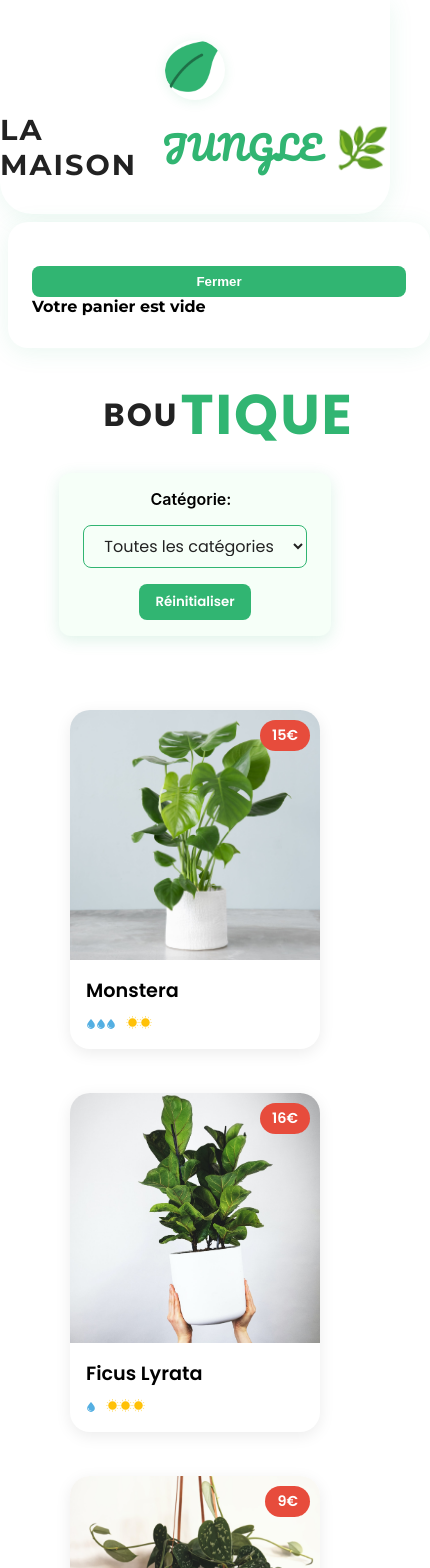
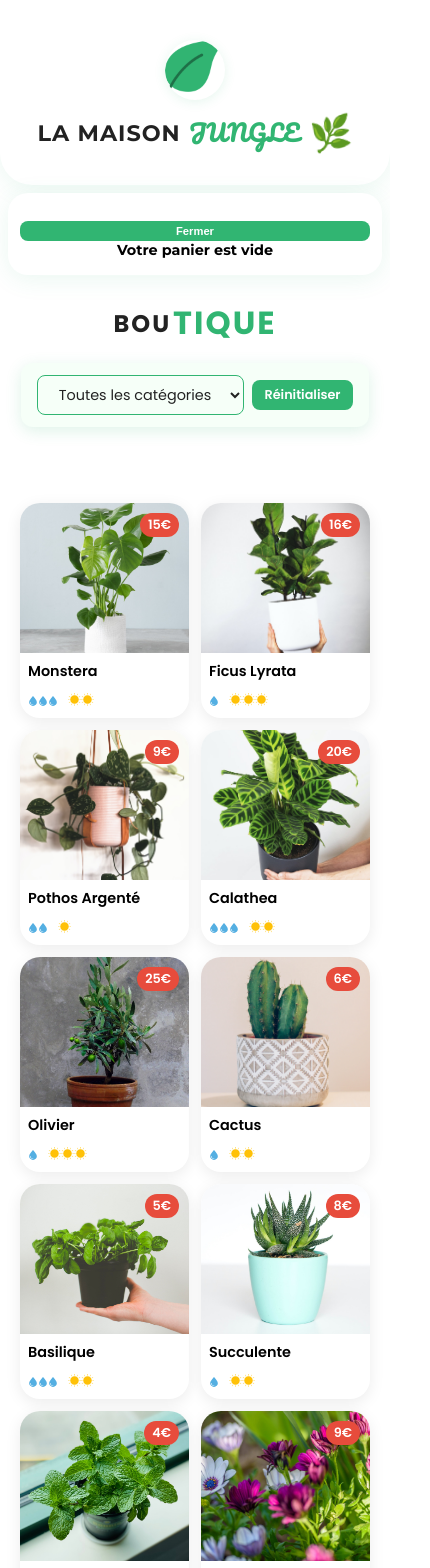
Before and after one commit to Tiavina19/La-maison-jungle, a React (Create React App) app: page / in a window 390 px wide. Shown: the top 1568 px of the page, 430 px wide, since content can reach past the window. Built offline with nearby package versions, Linux system fonts and the light colour scheme.

Commit message:
feat: improve cart button design and mobile responsiveness

```diff
--- a/src/components/Cart.js
+++ b/src/components/Cart.js
@@ -61,8 +61,9 @@ function Cart({ cart, updateCart }) {
           <button
             className="lmj-cart-toggle-button"
             onClick={() => setIsOpen(true)}
+            title="Ouvrir le panier"
           >
-            Ouvrir le Panier
+            🛒
           </button>
         </div>
       )}
--- a/src/styles/Banner.css
+++ b/src/styles/Banner.css
@@ -40,6 +40,9 @@
   align-items: center;
   gap: 8px;
   animation: fadeInBanner 1.6s 0.2s backwards;
+  flex-wrap: wrap;
+  justify-content: center;
+  text-align: center;
 }
 
 .lmj-title-green {
@@ -71,7 +74,8 @@
 
 @media (max-width: 768px) {
   .lmj-title {
-    font-size: 2.5rem;
+    font-size: 2rem;
+    gap: 4px;
   }
   .lmj-baseline {
     font-size: 1rem;
@@ -84,8 +88,12 @@
     height: 60px;
   }
   .lmj-title {
-    font-size: 1.8rem;
-    gap: 4px;
+    font-size: 1.4rem;
+    gap: 2px;
+    letter-spacing: 1px;
+  }
+  .lmj-title-green {
+    font-size: 1em;
   }
   .lmj-baseline {
     display: none;
--- a/src/styles/Cart.css
+++ b/src/styles/Cart.css
@@ -34,6 +34,37 @@
 	padding: 8px 0;
 	border-bottom: 1px solid #eafff3;
 	font-size: 1.1rem;
+	word-break: break-word;
+  }
+
+  .lmj-cart-item {
+    display: flex;
+    justify-content: space-between;
+    align-items: center;
+    padding: 8px 0;
+    border-bottom: 1px solid #eafff3;
+    font-size: 1.1rem;
+    word-break: break-word;
+  }
+
+  .lmj-cart-remove {
+    background: #e74c3c !important;
+    color: white;
+    border: none;
+    border-radius: 50%;
+    width: 24px;
+    height: 24px;
+    display: flex;
+    align-items: center;
+    justify-content: center;
+    cursor: pointer;
+    font-size: 0.8rem;
+    font-weight: bold;
+    margin-left: 8px;
+  }
+
+  .lmj-cart-remove:hover {
+    background: #c0392b !important;
   }
 
   .lmj-cart h3 {
@@ -42,6 +73,10 @@
 	font-weight: 700;
 	text-align: right;
 	margin: 16px 0 8px 0;
+  }
+
+  .lmj-cart > div {
+    text-align: center;
   }
 
   .lmj-cart button,
@@ -55,11 +90,68 @@
 	cursor: pointer;
 	transition: background 0.2s;
 	margin-top: 12px;
+	font-size: 0.9rem;
+	text-align: center;
   }
 
-  .lmj-cart button:hover,
-  .lmj-cart-toggle-button:hover {
-	background: #228a4d;
+  .lmj-cart-closed .lmj-cart-toggle-button {
+    padding: 10px;
+    font-size: 1.5rem;
+    border-radius: 50%;
+    margin: 0;
+    box-shadow: 0 4px 12px rgba(0, 0, 0, 0.15);
+    width: 50px;
+    height: 50px;
+    display: flex;
+    align-items: center;
+    justify-content: center;
+    background: white;
+    color: #31b572;
+    border: 2px solid #31b572;
+  }
+
+
+
+  .lmj-cart-closed .lmj-cart-toggle-button {
+    position: relative;
+  }
+
+  .lmj-cart-closed .lmj-cart-toggle-button:hover {
+    transform: scale(1.1);
+    box-shadow: 0 6px 16px rgba(49, 181, 114, 0.4);
+  }
+
+  .lmj-cart-closed .lmj-cart-toggle-button:hover::after {
+    content: "Panier";
+    position: absolute;
+    top: -35px;
+    left: 50%;
+    transform: translateX(-50%);
+    background: #333;
+    color: white;
+    padding: 5px 10px;
+    border-radius: 4px;
+    font-size: 0.8rem;
+    white-space: nowrap;
+    z-index: 1000;
+    animation: fadeIn 0.2s ease;
+  }
+
+  @keyframes fadeIn {
+    from { opacity: 0; transform: translateX(-50%) translateY(5px); }
+    to { opacity: 1; transform: translateX(-50%) translateY(0); }
+  }
+
+  .lmj-cart-closed {
+    display: flex;
+    justify-content: center;
+    margin: 0;
+    align-items: center;
+  }
+
+  .lmj-cart-animated {
+    display: flex;
+    justify-content: center;
   }
 
 @media (max-width: 768px) {
@@ -67,5 +159,78 @@
     width: 100%;
     max-width: none;
     margin: 0 0 24px 0;
+    padding: 24px 16px;
+  }
+
+  .lmj-cart h2 {
+    font-size: 1.5rem;
+  }
+
+  .lmj-cart h3 {
+    font-size: 1.1rem;
+    word-break: break-word;
+  }
+
+  .lmj-cart button,
+  .lmj-cart-toggle-button {
+    font-size: 0.8rem;
+    padding: 6px 12px;
+  }
+
+  .lmj-cart ul > div {
+    font-size: 0.9rem;
+  }
+
+  .lmj-cart-item {
+    font-size: 0.9rem;
+  }
+
+  .lmj-cart-remove {
+    width: 20px;
+    height: 20px;
+    font-size: 0.7rem;
   }
 }
+
+@media (max-width: 480px) {
+  .lmj-cart {
+    padding: 16px 12px;
+  }
+
+  .lmj-cart h2 {
+    font-size: 1.2rem;
+  }
+
+  .lmj-cart h3 {
+    font-size: 1rem;
+    text-align: center;
+  }
+
+  .lmj-cart button,
+  .lmj-cart-toggle-button {
+    font-size: 0.7rem;
+    padding: 4px 8px;
+    width: auto;
+    min-width: 60px;
+  }
+
+  .lmj-cart ul > div {
+    font-size: 0.8rem;
+    padding: 6px 0;
+  }
+
+  .lmj-cart-item {
+    font-size: 0.8rem;
+    padding: 6px 0;
+  }
+
+  .lmj-cart-remove {
+    width: 18px;
+    height: 18px;
+    font-size: 0.6rem;
+  }
+
+  .lmj-cart > div {
+    font-size: 0.9rem;
+  }
+}
--- a/src/styles/Categories.css
+++ b/src/styles/Categories.css
@@ -11,6 +11,7 @@
   .lmj-categories-label {
     font-weight: 600;
     margin-right: 8px;
+    color: #222;
   }
 
   .lmj-categories-select {
@@ -41,12 +42,26 @@
 
 @media (max-width: 480px) {
   .lmj-categories-container {
-    flex-direction: column;
+    flex-direction: row;
     align-items: center;
+    justify-content: center;
+    gap: 0.5rem;
+    padding: 12px 16px;
   }
+
+  .lmj-categories-label {
+    display: none;
+  }
+
   .lmj-categories-select {
-    width: 100%;
-    max-width: 300px;
+    width: auto;
+    min-width: 150px;
     text-align: center;
+    font-size: 0.9rem;
+  }
+
+  .lmj-categories-reset {
+    font-size: 0.8rem;
+    padding: 6px 12px;
   }
 }
--- a/src/styles/Footer.css
+++ b/src/styles/Footer.css
@@ -1,7 +1,7 @@
-.lmj-footer {
-	background: #f6fff8;
+footer {
+	background: var(--bg-tertiary);
 	border-top: 1px solid #eafff3;
-	color: #222;
+	color: var(--text-muted);
 	padding: 24px 0 16px 0;
 	text-align: center;
 	font-family: 'Montserrat', Arial, sans-serif;
--- a/src/styles/Layout.css
+++ b/src/styles/Layout.css
@@ -11,6 +11,12 @@
 	}
 }
 
+@media (max-width: 1024px) and (min-width: 769px) {
+	.lmj-layout-inner {
+		padding: 24px;
+	}
+}
+
 @media (max-width: 480px) {
 	.lmj-layout-inner {
 		padding: 8px;
--- a/src/styles/PlantItem.css
+++ b/src/styles/PlantItem.css
@@ -1,7 +1,7 @@
 @import url('https://fonts.googleapis.com/css2?family=Poppins:wght@400;500;600;700&display=swap');
 
 .lmj-plant-item {
-	margin: 10px;
+	margin: 0;
 	display: flex;
 	flex-direction: column;
 	position: relative;
@@ -10,6 +10,7 @@
 	box-shadow: 0 4px 16px rgba(0,0,0,0.08);
 	overflow: hidden;
 	transition: transform 0.4s cubic-bezier(0.23, 1, 0.32, 1), box-shadow 0.4s;
+	width: 100%;
 }
 
 .lmj-plant-item:hover {
@@ -20,7 +21,7 @@
 .lmj-plant-item-image-wrapper {
 	position: relative;
 	height: 250px;
-	width: 250px;
+	width: 100%;
 	overflow: hidden;
 }
 
@@ -105,3 +106,45 @@
 	opacity: 1;
 	transform: translate(-50%, 0);
 }
+
+.lmj-plant-btn-add:hover {
+	background: #228a4d;
+}
+
+@media (max-width: 768px) {
+  .lmj-plant-item-image-wrapper {
+    height: 200px;
+  }
+
+  .lmj-plant-item-name {
+    font-size: 1rem;
+  }
+
+  .lmj-plant-item-content {
+    padding: 12px;
+  }
+}
+
+@media (max-width: 480px) {
+  .lmj-plant-item-image-wrapper {
+    height: 150px;
+  }
+
+  .lmj-plant-item-name {
+    font-size: 0.9rem;
+  }
+
+  .lmj-plant-item-content {
+    padding: 8px;
+  }
+
+  .lmj-plant-item-price {
+    font-size: 0.8em;
+    padding: 3px 8px;
+  }
+
+  .lmj-plant-btn-add {
+    font-size: 0.8rem;
+    padding: 8px 16px;
+  }
+}
--- a/src/styles/ShoppingList.css
+++ b/src/styles/ShoppingList.css
@@ -4,18 +4,11 @@
 }
 
 .lmj-plant-list {
-	list-style-type: none;
-	padding: 32px;
-	display: flex;
-	flex-wrap: wrap;
-	justify-content: center;
-}
-.lmj-plant-list {
-	display: flex;
-	flex-wrap: wrap;
+	display: grid;
+	grid-template-columns: repeat(auto-fit, minmax(280px, 1fr));
 	gap: 24px;
 	list-style: none;
-	padding: 0;
+	padding: 32px;
 	margin: 0;
   }
 
@@ -37,6 +30,7 @@
   align-items: center;
   margin-left:8vh;
   font-family: 'Poppins', sans-serif;
+  text-align: center;
 }
 
 .lmj-bou {
@@ -52,6 +46,8 @@
 @media (max-width: 768px) {
   .lmj-plant-list {
     grid-template-columns: repeat(2, 1fr);
+    gap: 16px;
+    padding: 16px;
   }
 
   .lmj-shopping-header {
@@ -59,16 +55,32 @@
     gap: 1rem;
     align-items: center;
   }
+
+  .lmj-shopping-title {
+    font-size: 2rem;
+    margin-left: 0;
+  }
+
+  .lmj-tique {
+    font-size: 2.8rem;
+  }
 }
 
 @media (max-width: 480px) {
   .lmj-plant-list {
-    grid-template-columns: 1fr;
+    grid-template-columns: repeat(2, 1fr);
+    gap: 12px;
+    padding: 12px;
   }
   .lmj-shopping-header {
     padding: 0 1rem;
   }
   .lmj-shopping-title {
+    font-size: 1.5rem;
+    margin-left: 0;
+  }
+
+  .lmj-tique {
     font-size: 2rem;
   }
 }
```
Also changed, not shown: package.json (+7 -1 lines), 1 other file (tests, documents, lock files or other folders). Lines whose indentation alone changed are shown as unchanged.
